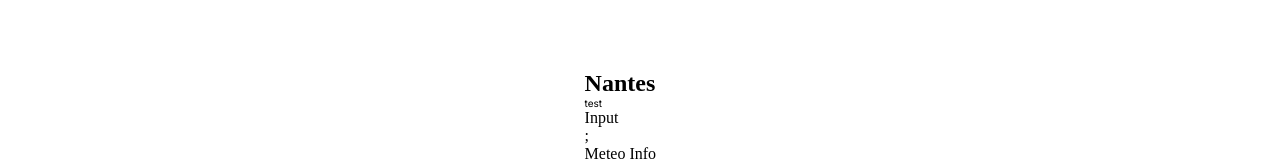
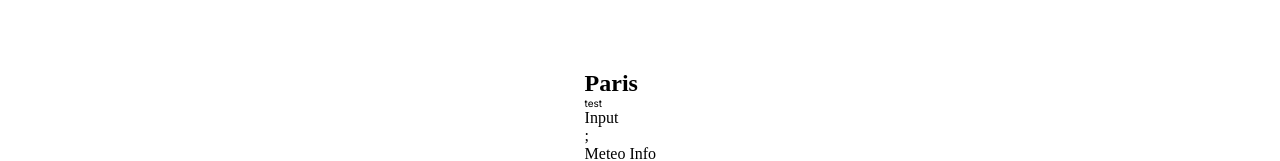
Before and after one commit to WildCodeSchool-2024-09/JS-Nantes-P2-WeartherForcast, a React (Vite) app in the folder client/: page / in a window 1280 px wide. Shown: the part 277-438 px from the top of the page. Built offline with nearby package versions, Linux system fonts and the light colour scheme.

Commit message:
input value stage in city state and pass by an outletContext instead og a standard context + cityContext delete

```diff
--- a/client/src/App.css
+++ b/client/src/App.css
@@ -64,7 +64,7 @@ main {
   width: 100vw;
   margin-right: auto;
   margin-left: auto;
-  min-height: calc(100vh - 80px - 80px - 72px); /* ⚠️ Don't change it please => In order to have a sticky footer, calc => view port total hight - header height - footer height - (form height + margin-bottom header *2)*/
+  min-height: calc(100vh - 80px - 80px - 72px); /* ⚠️ Don't change it please => In order to have a sticky footer, calc => (view port total height - header height - footer height - (form height + margin-bottom header *2))*/
   display: flex;
   flex-direction: column;
   justify-content: center;
--- a/client/src/App.tsx
+++ b/client/src/App.tsx
@@ -5,25 +5,22 @@ import Header from "./components/Header";
 import MenuHeader from "./components/MenuHeader";
 import PageContent from "./components/PageContent";
 import SearchBar from "./components/SearchBar";
-import CityContext from "./context/CityContext";
 
 export default function App() {
   //MODAL MENU OPEN STATE
   const [isMenuOpen, setMenuOpen] = useState(false);
   //GENERAL CITY STATE
-  const [city, setCity] = useState({ cityUser: "Nantes" });
+  const [city, setCity] = useState("Paris");
 
   return (
     <>
       <Header setMenuOpen={setMenuOpen} isMenuOpen={isMenuOpen} />
-      <CityContext.Provider value={city}>
-        <SearchBar setCity={setCity} />
-        <main>
-          {isMenuOpen ? <MenuHeader /> : null}
-
-          <PageContent />
-        </main>
-      </CityContext.Provider>
+      <SearchBar setCity={setCity} />
+      <main>
+        {isMenuOpen ? <MenuHeader /> : null}
+        <PageContent outletContext={{ city, setCity }} />
+        {/* 💡 outletContext because it"s not possible to pass a standard context in an outlet, so react router have a specofoc context hook for that. 📖 DOC => https://reactrouter.com/en/main/hooks/use-outlet-context*/}
+      </main>
       <Footer />
     </>
   );
--- a/client/src/components/PageContent.tsx
+++ b/client/src/components/PageContent.tsx
@@ -1,14 +1,15 @@
-import { useContext } from "react";
 import { Outlet } from "react-router-dom";
-import CityContext from "../context/CityContext";
 
-export default function PageContent() {
-  const city = useContext(CityContext);
+interface PageContentProps {
+  outletContext: { city: string; setCity: (value: string) => void };
+}
+
+export default function PageContent({ outletContext }: PageContentProps) {
   return (
     <section>
-      <h1>{city.cityUser}</h1>
+      <h1>{outletContext.city}</h1>
       <p>test</p>
-      <Outlet />
+      <Outlet context={outletContext} />
     </section>
   );
 }
--- a/client/src/components/SearchBar.tsx
+++ b/client/src/components/SearchBar.tsx
@@ -3,11 +3,12 @@ import searchIcon from "/src/assets/icons/searchIcon.png";
 import "/src/style/SearchBar.css";
 
 interface SearchBarProps {
-  setCity: (value: { cityUser: string }) => void;
+  setCity: (value: string) => void;
 }
 
 export default function SearchBar({ setCity }: SearchBarProps) {
   const inputRef = useRef<null | HTMLInputElement>(null);
+  /* 💡 useRef() hook instead of querySelector. 📖 DOC => https://react.dev/reference/react/useRef */
 
   return (
     <form
@@ -16,7 +17,8 @@ export default function SearchBar({ setCity }: SearchBarProps) {
         if (inputRef?.current) {
           const value = inputRef.current.value;
           if (value && value.trim().length > 2) {
-            setCity({ cityUser: value });
+            setCity(value);
+            inputRef.current.value = "";
           }
         }
       }}
--- a/client/src/context/CityContext.tsx
+++ /dev/null
@@ -1,7 +0,0 @@
-import { createContext } from "react";
-
-const CityContext = createContext({
-  cityUser: "Paris",
-});
-
-export default CityContext;
```
